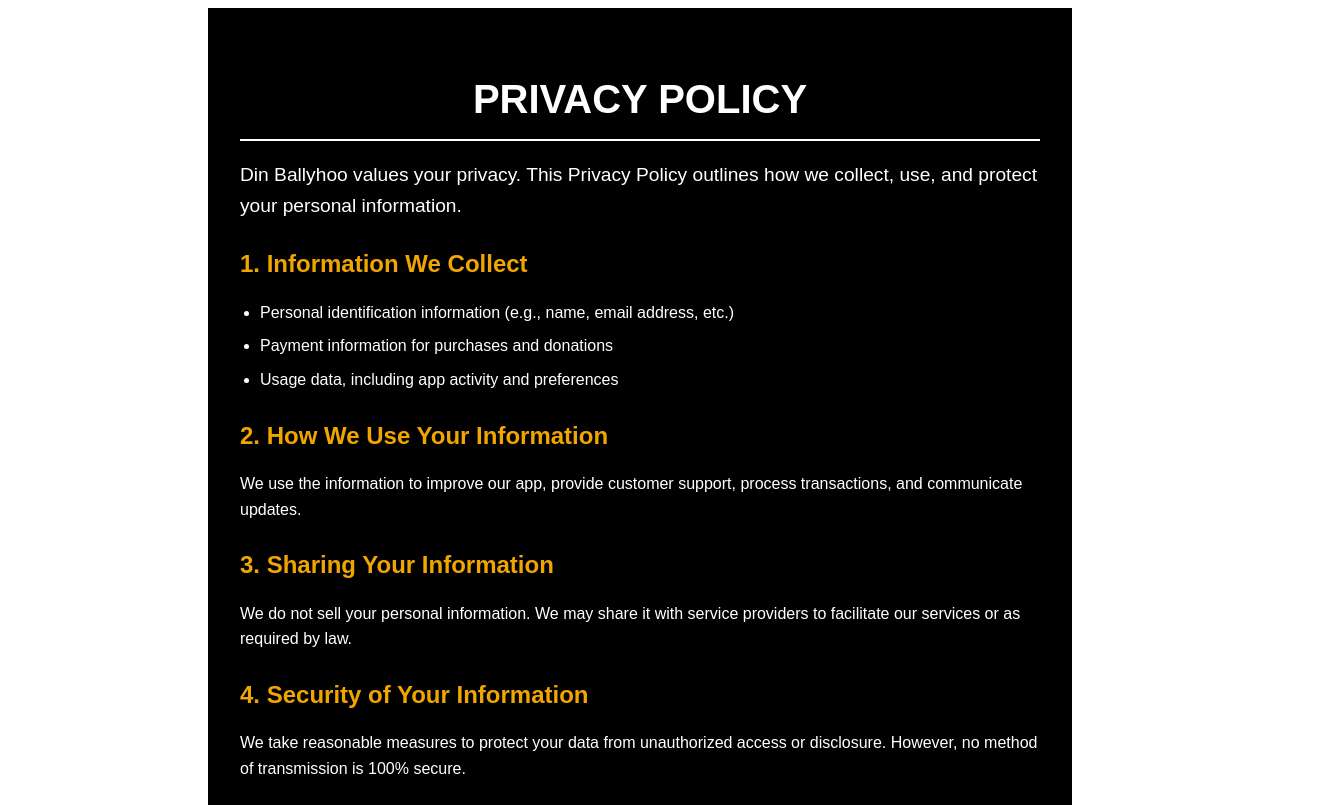
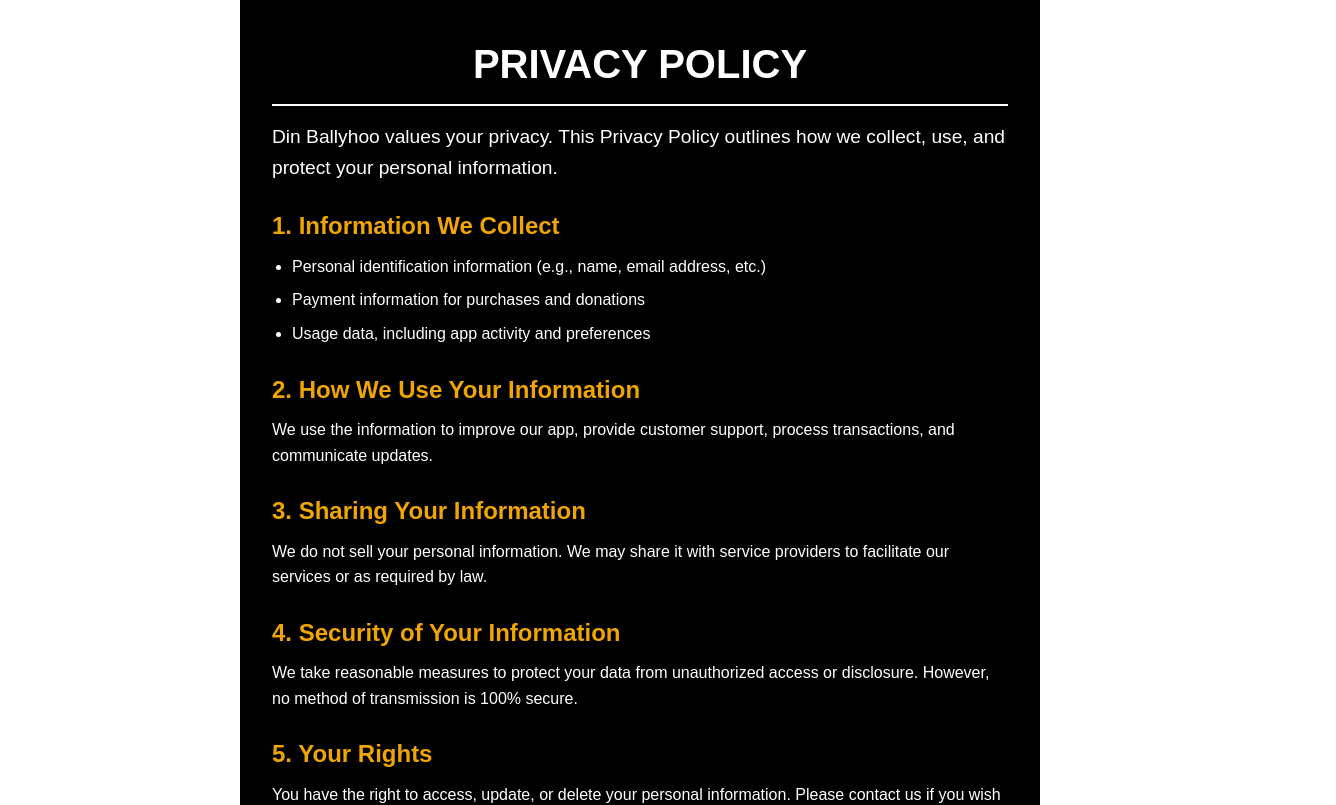
Before and after one commit to jahend412/din-ballyhoo, a Next.js app in the folder din-ballyhoo-app/client/: page /privacy in a window 1280 px wide. Shown: the top 805 px of the page, 1336 px wide, since content can reach past the window. Built offline with nearby package versions, Linux system fonts and the light colour scheme.

Commit message:
Update globals.css

```diff
--- a/din-ballyhoo-app/client/app/globals.css
+++ b/din-ballyhoo-app/client/app/globals.css
@@ -2,6 +2,18 @@
   --background: #ffffff;
   --foreground: #000000;
   --hover-text: #ff0000;
+}
+
+* {
+  margin: 0;
+  padding: 0;
+  box-sizing: border-box;
+}
+
+html,
+body {
+  max-width: 100%;
+  overflow-x: hidden;
 }
 
 @import "@/app/welcome/WelcomePage.module.css";
```
